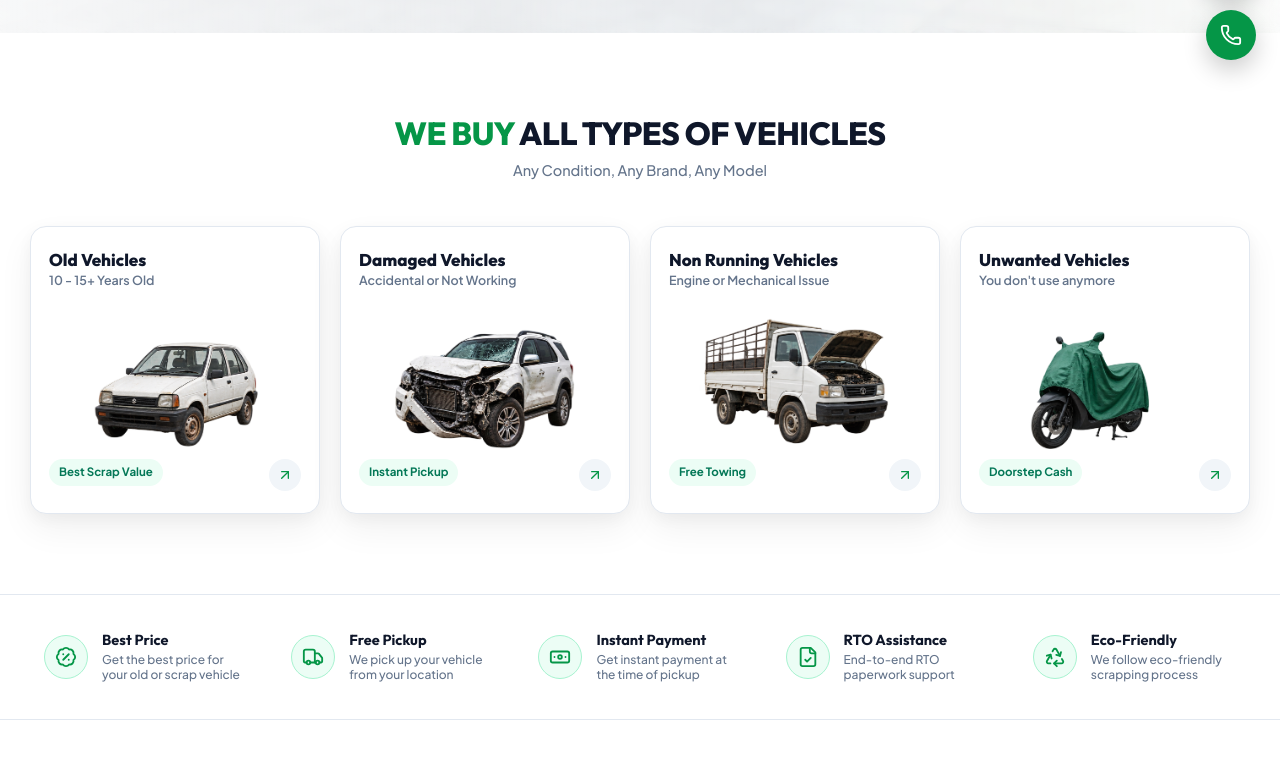
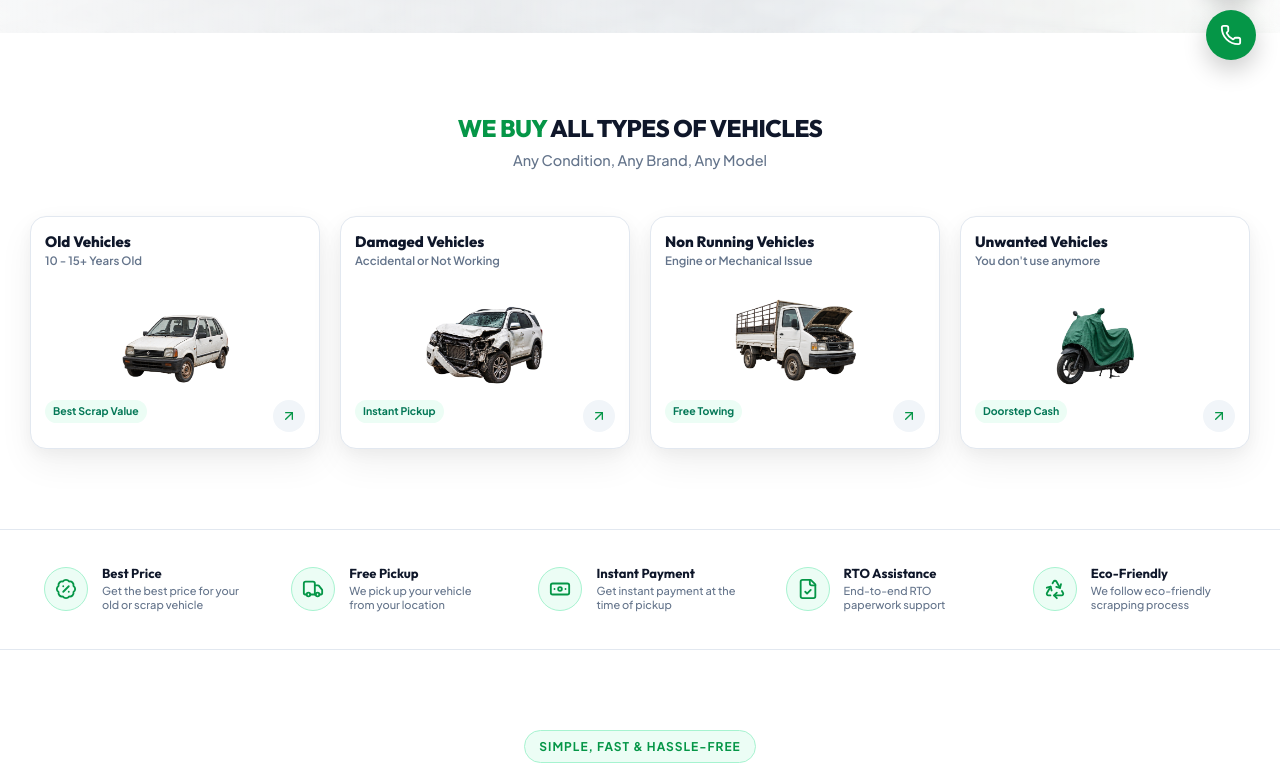
Before and after one commit to Karan778862/ScrapMyVehicle, a React (Vite) app: page / in a window 1280 px wide. Shown: the part 716-1495 px from the top of the page. Built offline with nearby package versions, Linux system fonts and the light colour scheme.

Commit message:
Updated project details to use premium in-place modal, fixed gallery modal background, updated social links, and restored testimonials theme.

```diff
--- a/src/index.css
+++ b/src/index.css
@@ -915,18 +915,18 @@ img {
 }
 
 .feature-card-title {
-  font-size: 14.5px;
+  font-size: 13px;
   font-weight: 700;
   color: var(--slate-900);
   line-height: 1.2;
 }
 
 .feature-card-desc {
-  font-size: 12px;
+  font-size: 11px;
   font-weight: 500;
   color: var(--slate-500);
   line-height: 1.3;
-  margin-top: 3px;
+  margin-top: 2px;
 }
 
 /* ==========================================================================
@@ -1074,6 +1074,7 @@ img {
   font-size: 32px;
   font-weight: 800;
   letter-spacing: -0.5px;
+  color: #ffffff;
 }
 
 .why-choose-heading .green-highlight {
@@ -1082,7 +1083,7 @@ img {
 
 .why-choose-subtext {
   font-size: 15px;
-  color: var(--slate-400);
+  color: #ffffff;
   margin-top: 6px;
 }
 
@@ -1172,7 +1173,7 @@ img {
 }
 
 .vehicle-types-heading {
-  font-size: 32px;
+  font-size: 24px;
   font-weight: 800;
   color: var(--slate-900);
   letter-spacing: -0.5px;
@@ -1200,7 +1201,7 @@ img {
   background: #ffffff;
   border: 1px solid var(--slate-200);
   border-radius: var(--radius-lg);
-  padding: 22px 18px;
+  padding: 16px 14px;
   text-align: left;
   box-shadow: var(--shadow-card);
   transition: all var(--transition-normal);
@@ -1222,27 +1223,27 @@ img {
 }
 
 .vehicle-type-title {
-  font-size: 17px;
+  font-size: 15px;
   font-weight: 800;
   color: var(--slate-900);
 }
 
 .vehicle-type-condition {
-  font-size: 12.5px;
+  font-size: 11.5px;
   font-weight: 600;
   color: var(--slate-500);
 }
 
 .vehicle-type-image-holder {
-  height: 135px;
-  display: flex;
-  align-items: center;
-  justify-content: center;
-  margin: 10px 0 14px;
+  height: 100px;
+  display: flex;
+  align-items: center;
+  justify-content: center;
+  margin: 8px 0 12px;
 }
 
 .vehicle-type-image-holder img {
-  max-height: 230px;
+  max-height: 150px;
   object-fit: contain;
   transition: transform var(--transition-normal);
 }
@@ -1254,11 +1255,11 @@ img {
 .vehicle-type-pill {
   display: inline-block;
   align-self: flex-start;
-  font-size: 11.5px;
+  font-size: 10.5px;
   font-weight: 700;
   color: var(--primary-700);
   background: var(--primary-50);
-  padding: 4px 10px;
+  padding: 3px 8px;
   border-radius: var(--radius-full);
 }
 
@@ -2019,10 +2020,16 @@ img {
 
   .feature-strip-card:last-child {
     grid-column: 1 / -1;
+    justify-content: center;
   }
 
   .feature-strip-card {
     padding: 8px 10px;
+    display: flex;
+    flex-direction: column;
+    text-align: center;
+    align-items: center;
+    justify-content: center;
   }
 
   .steps-timeline-grid {
```
